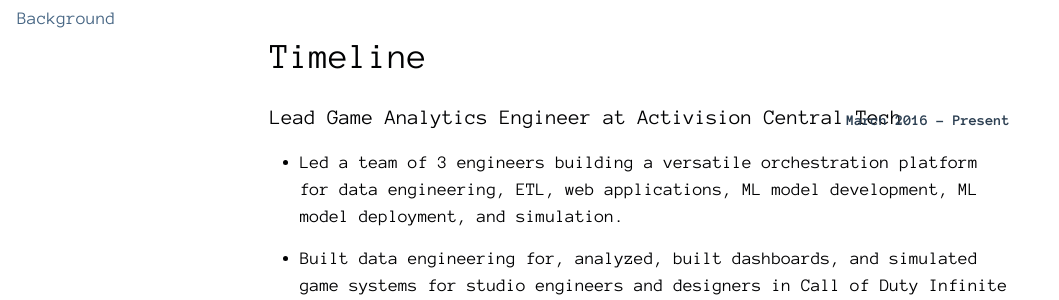
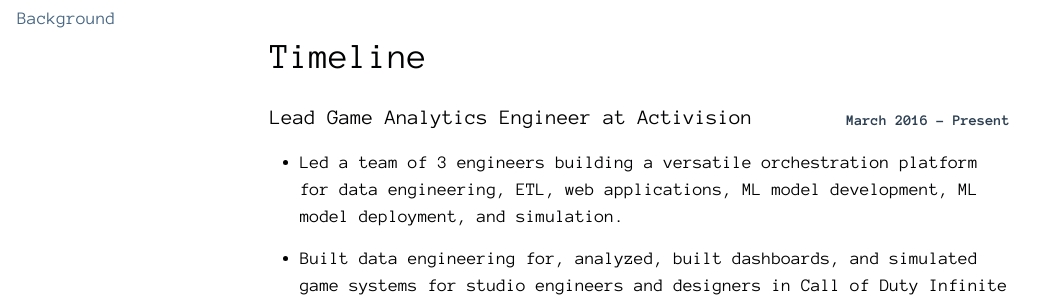
Before and after one commit to yanatan16/joneisen.works, a Jekyll site: the page built from resume.html, in a window 1280 px wide and 900 px high, scrolled down 640 px. Shown: the part 153-453 px from the top of the window, without its empty margins (0-1059 px from the left). Built offline with Jekyll 4.4.1, drawn with Linux system fonts in a browser that asks for light colours; nearby versions of some CDN libraries.

Commit message:
shorten title

```diff
--- a/_data/resume.yaml
+++ b/_data/resume.yaml
@@ -86,7 +86,7 @@
 
 
 timeline:
-- title: Lead Game Analytics Engineer at Activision Central Tech
+- title: Lead Game Analytics Engineer at Activision
   dates: March 2016 - Present
   descriptions:
   - "Led a team of 3 engineers building a versatile orchestration platform for data engineering, ETL, web applications, ML model development, ML model deployment, and simulation."
```
